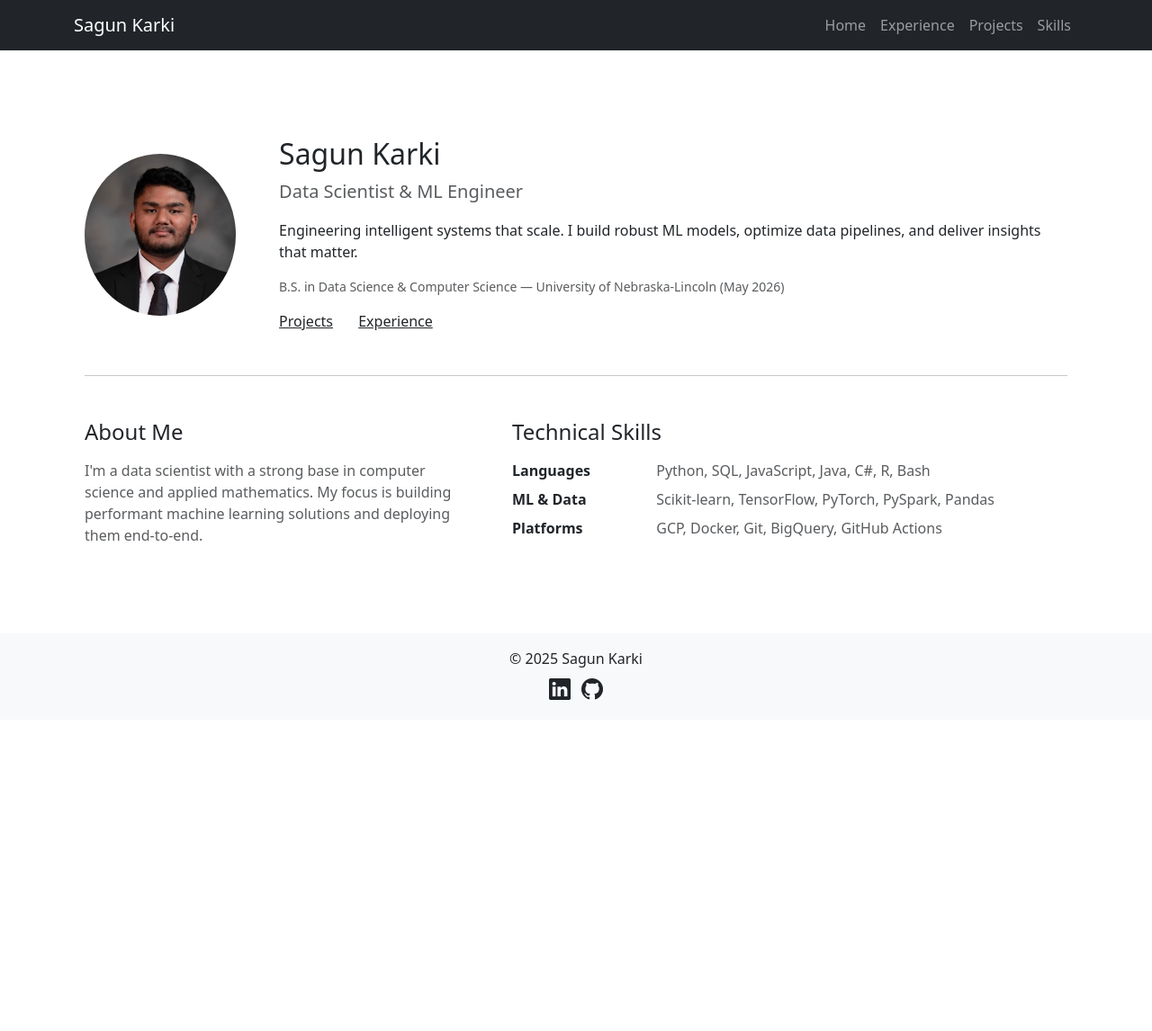
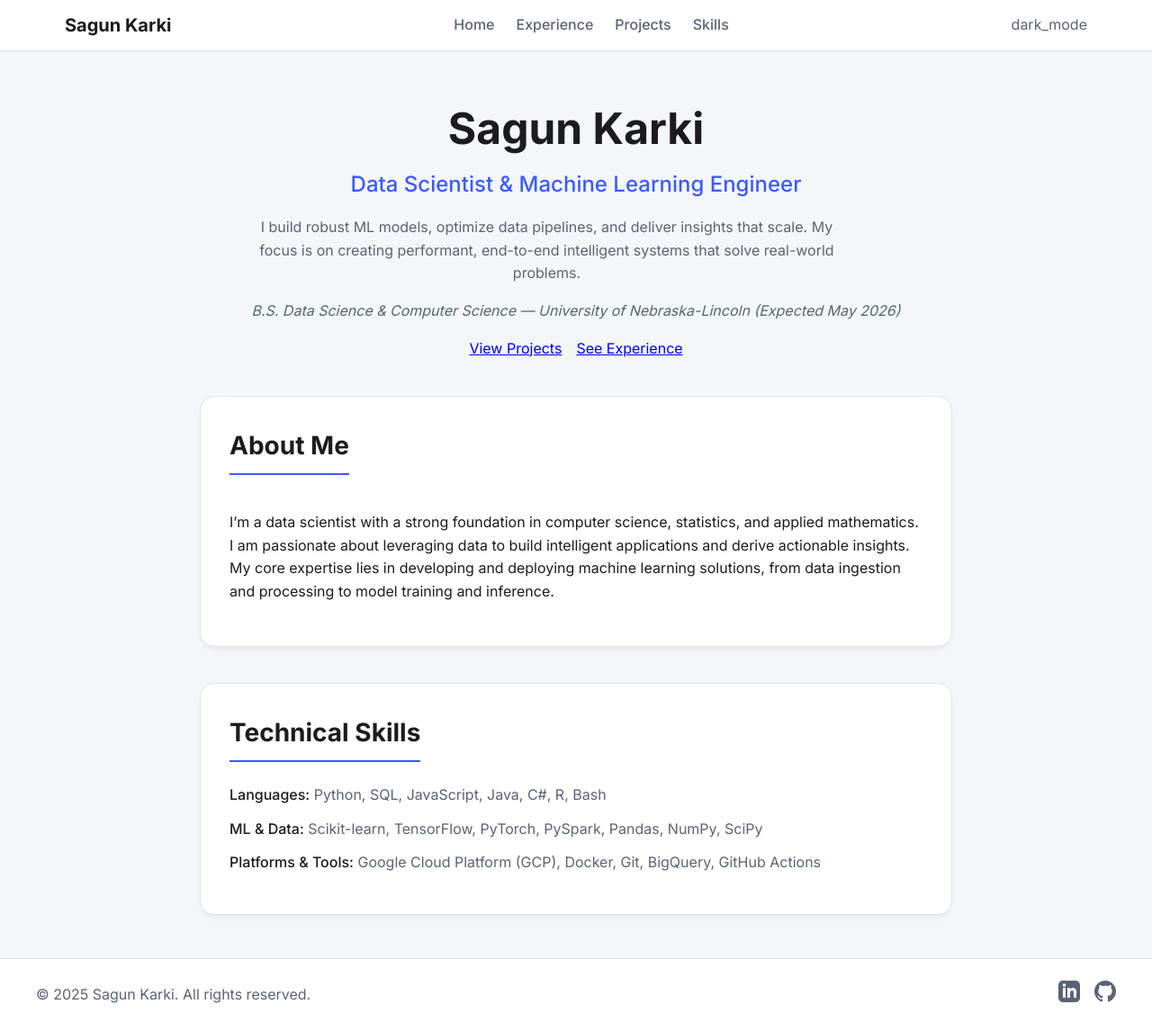
Before and after one commit to sagun-karki/portfolio-website, a Flask app: page / in a window 1280 px wide. Shown: the whole page at 90% size. Before the commit the page ends 778 px from the top, so only its background shows below. Run offline with Flask 3, Linux system fonts and the light colour scheme; some libraries are stand-ins or nearby versions.

Commit message:
updated theme

```diff
--- a/api/static/css/styles.css
+++ b/api/static/css/styles.css
@@ -1,64 +1,231 @@
-body {
-    background-color: #ffffff;
-    color: #000000;
+:root {
+    /* Light Theme */
+    --color-background: #f4f7f9;
+    --color-surface: #ffffff;
+    --color-primary: #3d5afe;
+    --color-on-primary: #ffffff;
+    --color-text-primary: #1c1c1e;
+    --color-text-secondary: #5a6474;
+    --color-border: #dfe3e8;
+    --shadow-color: 220 3% 15%;
+    --shadow-strength: 1%;
+    --shadow-1: 0 1px 2px -1px hsl(var(--shadow-color) / calc(var(--shadow-strength) + 9%));
+    --shadow-2: 0 3px 5px -2px hsl(var(--shadow-color) / calc(var(--shadow-strength) + 3%)),
+        0 7px 12px -5px hsl(var(--shadow-color) / calc(var(--shadow-strength) + 4%));
 }
 
-.bg-light {
-    background-color: #f8f9fa !important;
-    color: #000000;
+body.dark-theme {
+    /* Dark Theme */
+    --color-background: #121212;
+    --color-surface: #1e1e1e;
+    --color-primary: #758bff;
+    --color-on-primary: #121212;
+    --color-text-primary: #e1e1e1;
+    --color-text-secondary: #a8b2c1;
+    --color-border: #333333;
+    --shadow-color: 220 40% 2%;
+    --shadow-strength: 25%;
 }
 
-/* Dark Mode Styles */
-body.dark-mode {
-    background-color: #121212;
-    color: #ffffff;
+/* Base Styles */
+*,
+*::before,
+*::after {
+    box-sizing: border-box;
 }
 
-.bg-light.dark-mode {
-    background-color: #333333 !important;
-    color: #ffffff;
+body {
+    margin: 0;
+    font-family: 'Inter', sans-serif;
+    background-color: var(--color-background);
+    color: var(--color-text-primary);
+    line-height: 1.6;
+    transition: background-color 0.3s ease, color 0.3s ease;
+    display: flex;
+    flex-direction: column;
+    min-height: 100vh;
 }
 
-.btn-dark-mode {
-    position: fixed;
-    top: 20px;
-    right: 20px;
-    z-index: 1000;
-    background-color: #ffffff;
-    color: rgb(0, 0, 0);
-    border: none;
-    border-radius: 50%;
-    padding: 10px;
-    width: 40px;
-    height: 40px;
-    display: flex;
-    align-items: center;
-    justify-content: center;
-    box-shadow: 0 1px 2px rgba(0, 0, 0, 0.2);
-    cursor: pointer;
+/* Header & Navigation */
+.main-header {
+    background-color: var(--color-surface);
+    border-bottom: 1px solid var(--color-border);
+    position: sticky;
+    top: 0;
+    z-index: 10;
+    box-shadow: var(--shadow-1);
 }
 
-.btn-dark-mode:hover {
-    background-color: #000000;
-    color: #ffffff;
+.main-nav {
+    display: flex;
+    justify-content: space-between;
+    align-items: center;
+    max-width: 1200px;
+    margin: 0 auto;
+    padding: 0.75rem 2rem;
 }
 
+.nav-brand {
+    font-weight: 700;
+    font-size: 1.25rem;
+    text-decoration: none;
+    color: var(--color-text-primary);
+}
 
+.nav-links {
+    display: flex;
+    gap: 1.5rem;
+}
+
+.nav-links a {
+    text-decoration: none;
+    color: var(--color-text-secondary);
+    font-weight: 500;
+    transition: color 0.2s ease;
+}
+
+.nav-links a:hover {
+    color: var(--color-primary);
+}
+
+.theme-toggle {
+    color: var(--color-text-secondary);
+}
+
+/* Page Content */
+.page-content {
+    flex: 1;
+    max-width: 900px;
+    width: 100%;
+    margin: 0 auto;
+    padding: 3rem 2rem;
+    display: flex;
+    flex-direction: column;
+    gap: 2.5rem;
+}
+
+/* Card Component */
+.card {
+    background-color: var(--color-surface);
+    border: 1px solid var(--color-border);
+    border-radius: 16px;
+    padding: 2rem;
+    box-shadow: var(--shadow-2);
+    transition: background-color 0.3s ease, border-color 0.3s ease;
+}
+
+.card-title {
+    margin-top: 0;
+    margin-bottom: 1.5rem;
+    font-size: 1.75rem;
+    border-bottom: 2px solid var(--color-primary);
+    padding-bottom: 0.5rem;
+    display: inline-block;
+}
+
+/* Hero Section */
+.hero {
+    display: flex;
+    flex-direction: column;
+    align-items: center;
+    text-align: center;
+    gap: 1.5rem;
+}
 
 .profile-photo {
-    /* Add these three properties */
-    width: 150px;
-    /* Or any size */
-    height: 150px;
-    /* Must be same as width */
+    width: 160px;
+    height: 160px;
+    border-radius: 50%;
     object-fit: cover;
-    /* Prevents image distortion */
+    border: 4px solid var(--color-surface);
+    box-shadow: 0 4px 15px rgba(0, 0, 0, 0.1);
+}
 
-    /* Your existing properties */
-    border: none;
-    outline: 1px solid white;
-    box-shadow: 0 5px 12px rgba(0, 0, 0, 0.2);
-    filter: brightness(0.85);
-    border-radius: 50%;
-    display: inline-block;
+.hero-title {
+    font-size: 3rem;
+    font-weight: 700;
+    margin: 0;
 }
+
+.hero-subtitle {
+    font-size: 1.5rem;
+    color: var(--color-primary);
+    margin: 0.25rem 0 1rem 0;
+    font-weight: 500;
+}
+
+.hero-description {
+    max-width: 65ch;
+    margin-bottom: 1rem;
+    color: var(--color-text-secondary);
+}
+
+.hero-edu {
+    font-style: italic;
+    color: var(--color-text-secondary);
+}
+
+.hero-links {
+    margin-top: 1rem;
+    display: flex;
+    gap: 1rem;
+    justify-content: center;
+}
+
+/* Skills Section */
+.skills-list {
+    list-style: none;
+    padding: 0;
+    margin: 0;
+}
+
+.skills-list li {
+    margin-bottom: 0.75rem;
+    color: var(--color-text-secondary);
+}
+
+.skills-list strong {
+    color: var(--color-text-primary);
+    font-weight: 500;
+}
+
+/* Footer */
+.main-footer {
+    background-color: var(--color-surface);
+    border-top: 1px solid var(--color-border);
+    color: var(--color-text-secondary);
+    padding: 1.5rem 2rem;
+    margin-top: auto;
+}
+
+.footer-content {
+    max-width: 1200px;
+    margin: 0 auto;
+    display: flex;
+    justify-content: space-between;
+    align-items: center;
+}
+
+.footer-content p {
+    margin: 0;
+}
+
+.social-links {
+    display: flex;
+    gap: 1rem;
+}
+
+.social-links a {
+    color: var(--color-text-secondary);
+    text-decoration: none;
+    transition: color 0.2s ease;
+}
+
+.social-links a:hover {
+    color: var(--color-primary);
+}
+
+.social-links svg {
+    width: 24px;
+    height: 24px;
+}
--- a/api/templates/base.html
+++ b/api/templates/base.html
@@ -4,40 +4,72 @@
   <meta charset="UTF-8">
   <meta name="viewport" content="width=device-width, initial-scale=1.0">
   <title>{% block title %}Sagun Karki{% endblock %}</title>
-    <link href="https://cdn.jsdelivr.net/npm/bootstrap@5.3.3/dist/css/bootstrap.min.css" rel="stylesheet">
-    <link rel="stylesheet" href="https://cdn.jsdelivr.net/npm/bootstrap-icons@1.11.3/font/bootstrap-icons.min.css">
+
+  <link rel="preconnect" href="https://fonts.googleapis.com">
+  <link rel="preconnect" href="https://fonts.gstatic.com" crossorigin>
+  <link href="https://fonts.googleapis.com/css2?family=Inter:wght@400;500;700&display=swap" rel="stylesheet">
+  <link rel="stylesheet" href="https://fonts.googleapis.com/css2?family=Material+Symbols+Outlined" />
+
+  <script type="module" src="https://unpkg.com/@material/web/all.js?module"></script>
+
+  <link rel="stylesheet" href="{{ url_for('static', filename='css/styles.css') }}">
+
 </head>
-<body class="d-flex flex-column min-vh-100">
+<body>
 
-<nav class="navbar navbar-expand-lg navbar-dark bg-dark">
-    <div class="container">
-        <a class="navbar-brand" href="{{ url_for('index') }}">Sagun Karki</a>
-        <button class="navbar-toggler" type="button" data-bs-toggle="collapse" data-bs-target="#navbarNav">
-            <span class="navbar-toggler-icon"></span>
-        </button>
-        <div class="collapse navbar-collapse" id="navbarNav">
-            <ul class="navbar-nav ms-auto">
-                <li class="nav-item"><a class="nav-link" href="{{ url_for('index') }}">Home</a></li>
-                <li class="nav-item"><a class="nav-link" href="{{ url_for('experience') }}">Experience</a></li>
-                <li class="nav-item"><a class="nav-link" href="{{ url_for('projects') }}">Projects</a></li>
-                <li class="nav-item"><a class="nav-link" href="{{ url_for('skills') }}">Skills</a></li>
-            </ul>
+  <header class="main-header">
+    <nav class="main-nav">
+      <a href="{{ url_for('index') }}" class="nav-brand">Sagun Karki</a>
+      <div class="nav-links">
+        <a href="{{ url_for('index') }}">Home</a>
+        <a href="{{ url_for('experience') }}">Experience</a>
+        <a href="{{ url_for('projects') }}">Projects</a>
+        <a href="{{ url_for('skills') }}">Skills</a>
       </div>
-    </div>
+      <md-icon-button id="theme-toggle" class="theme-toggle">
+        <md-icon>dark_mode</md-icon>
+      </md-icon-button>
     </nav>
+  </header>
 
-<main class="container mt-4">
+  <main class="page-content">
     {% block content %}{% endblock %}
   </main>
 
-<footer class="mt-auto text-center py-3 bg-light">
-    <p class="mb-1">&copy; 2025 Sagun Karki</p>
-    <div>
-        <a href="https://www.linkedin.com/in/sagunkarki/" target="_blank" class="text-dark me-2 fs-4"><i class="bi bi-linkedin"></i></a>
-        <a href="https://github.com/sagun-karki" target="_blank" class="text-dark fs-4"><i class="bi bi-github"></i></a>
+  <footer class="main-footer">
+    <div class="footer-content">
+      <p>&copy; 2025 Sagun Karki. All rights reserved.</p>
+      <div class="social-links">
+        <a href="https://www.linkedin.com/in/sagunkarki/" target="_blank" aria-label="LinkedIn">
+          <svg xmlns="http://www.w3.org/2000/svg" width="24" height="24" viewBox="0 0 24 24" fill="currentColor"><path d="M19 0h-14c-2.761 0-5 2.239-5 5v14c0 2.761 2.239 5 5 5h14c2.762 0 5-2.239 5-5v-14c0-2.761-2.238-5-5-5zm-11 19h-3v-11h3v11zm-1.5-12.268c-.966 0-1.75-.79-1.75-1.764s.784-1.764 1.75-1.764 1.75.79 1.75 1.764-.783 1.764-1.75 1.764zm13.5 12.268h-3v-5.604c0-3.368-4-3.113-4 0v5.604h-3v-11h3v1.765c1.396-2.586 7-2.777 7 2.476v6.759z"/></svg>
+        </a>
+        <a href="https://github.com/sagun-karki" target="_blank" aria-label="GitHub">
+          <svg xmlns="http://www.w3.org/2000/svg" width="24" height="24" viewBox="0 0 24 24" fill="currentColor"><path d="M12 0c-6.626 0-12 5.373-12 12 0 5.302 3.438 9.8 8.207 11.387.599.111.793-.261.793-.577v-2.234c-3.338.726-4.033-1.416-4.033-1.416-.546-1.387-1.333-1.756-1.333-1.756-1.089-.745.083-.729.083-.729 1.205.084 1.839 1.237 1.839 1.237 1.07 1.834 2.807 1.304 3.492.997.107-.775.418-1.305.762-1.604-2.665-.305-5.467-1.334-5.467-5.931 0-1.311.469-2.381 1.236-3.221-.124-.303-.535-1.524.117-3.176 0 0 1.008-.322 3.301 1.23.957-.266 1.983-.399 3.003-.404 1.02.005 2.047.138 3.006.404 2.291-1.552 3.297-1.23 3.297-1.23.653 1.653.242 2.874.118 3.176.77.84 1.235 1.911 1.235 3.221 0 4.609-2.807 5.624-5.479 5.921.43.372.823 1.102.823 2.222v3.293c0 .319.192.694.801.576 4.765-1.589 8.199-6.086 8.199-11.386 0-6.627-5.373-12-12-12z"/></svg>
+        </a>
+      </div>
     </div>
   </footer>
 
-<script src="https://cdn.jsdelivr.net/npm/bootstrap@5.3.3/dist/js/bootstrap.bundle.min.js"></script>
+  <script>
+    const themeToggle = document.getElementById('theme-toggle');
+    const body = document.body;
+    const icon = themeToggle.querySelector('md-icon');
+
+    const setInitialTheme = () => {
+      const isDarkMode = localStorage.getItem('theme') === 'dark';
+      body.classList.toggle('dark-theme', isDarkMode);
+      icon.textContent = isDarkMode ? 'light_mode' : 'dark_mode';
+    };
+
+    themeToggle.addEventListener('click', () => {
+      body.classList.toggle('dark-theme');
+      const isDarkMode = body.classList.contains('dark-theme');
+      localStorage.setItem('theme', isDarkMode ? 'dark' : 'light');
+      icon.textContent = isDarkMode ? 'light_mode' : 'dark_mode';
+    });
+
+    setInitialTheme();
+  </script>
+
 </body>
 </html>
--- a/api/templates/index.html
+++ b/api/templates/index.html
@@ -1,60 +1,37 @@
 {% extends "base.html" %}
 
-{% block title %}Sagun Karki | Home{% endblock %}
+{% block title %}Sagun Karki{% endblock %}
 
 {% block content %}
-<div class="container py-5 my-4">
+<section class="hero">
+  <!-- <img src="{{ url_for('static', filename='images/profile-img.png') }}" alt="Sagun Karki" class="profile-photo"> -->
+  <div class="hero-text">
+    <h1 class="hero-title">Sagun Karki</h1>
+    <p class="hero-subtitle">Data Scientist & Machine Learning Engineer</p>
+    <p class="hero-description">I build robust ML models, optimize data pipelines, and deliver insights that scale. My focus is on creating performant, end-to-end intelligent systems that solve real-world problems.</p>
+    <p class="hero-edu">B.S. Data Science & Computer Science — University of Nebraska-Lincoln (Expected May 2026)</p>
+    <div class="hero-links">
+      <a href="{{ url_for('projects') }}">
+        <md-filled-button>View Projects</md-filled-button>
+      </a>
+      <a href="{{ url_for('experience') }}">
+        <md-outlined-button>See Experience</md-outlined-button>
+      </a>
+    </div>
+  </div>
+</section>
 
-    <section class="mb-5">
-        <div class="d-flex flex-column flex-md-row align-items-center">
-            <div class="mb-4 mb-md-0 me-md-5">
-                <img src="{{ url_for('static', filename='images/profile-img.png') }}"
-                     alt="Sagun Karki"
-                     class="img-fluid rounded-circle"
-                     style="width: 180px; height: 180px; object-fit: cover;">
-            </div>
-            <div class="text-center text-md-start">
-                <h1 class="h2">Sagun Karki</h1>
-                <p class="fs-5 text-muted">Data Scientist & ML Engineer</p>
-                <p>
-                    Engineering intelligent systems that scale. I build robust ML models, optimize data pipelines, and deliver insights that matter.
-                </p>
-                <p class="small text-muted">
-                    B.S. in Data Science & Computer Science — University of Nebraska-Lincoln (May 2026)
-                </p>
-                <div class="mt-3">
-                    <a href="{{ url_for('projects') }}" class="text-dark me-4">Projects</a>
-                    <a href="{{ url_for('experience') }}" class="text-dark">Experience</a>
-                </div>
-            </div>
-        </div>
-    </section>
+<section class="card">
+  <h2 class="card-title">About Me</h2>
+  <p>I’m a data scientist with a strong foundation in computer science, statistics, and applied mathematics. I am passionate about leveraging data to build intelligent applications and derive actionable insights. My core expertise lies in developing and deploying machine learning solutions, from data ingestion and processing to model training and inference.</p>
+</section>
 
-    <hr class="my-5">
-
-    <section>
-        <div class="row gx-lg-5">
-            <div class="col-lg-5 mb-5 mb-lg-0">
-                <h2 class="h4 mb-3">About Me</h2>
-                <p class="text-muted">
-                    I'm a data scientist with a strong base in computer science and applied mathematics. My focus is building performant machine learning solutions and deploying them end-to-end.
-                </p>
-            </div>
-            <div class="col-lg-7">
-                <h2 class="h4 mb-3">Technical Skills</h2>
-                <dl class="row">
-                    <dt class="col-sm-3">Languages</dt>
-                    <dd class="col-sm-9 text-muted">Python, SQL, JavaScript, Java, C#, R, Bash</dd>
-
-                    <dt class="col-sm-3">ML & Data</dt>
-                    <dd class="col-sm-9 text-muted">Scikit-learn, TensorFlow, PyTorch, PySpark, Pandas</dd>
-
-                    <dt class="col-sm-3">Platforms</dt>
-                    <dd class="col-sm-9 text-muted">GCP, Docker, Git, BigQuery, GitHub Actions</dd>
-                </dl>
-            </div>
-        </div>
-    </section>
-
-</div>
+<section class="card">
+  <h2 class="card-title">Technical Skills</h2>
+  <ul class="skills-list">
+    <li><strong>Languages:</strong> Python, SQL, JavaScript, Java, C#, R, Bash</li>
+    <li><strong>ML & Data:</strong> Scikit-learn, TensorFlow, PyTorch, PySpark, Pandas, NumPy, SciPy</li>
+    <li><strong>Platforms & Tools:</strong> Google Cloud Platform (GCP), Docker, Git, BigQuery, GitHub Actions</li>
+  </ul>
+</section>
 {% endblock %}
```
Also changed, not shown: 1 other file. Lines whose indentation alone changed are shown as unchanged.
